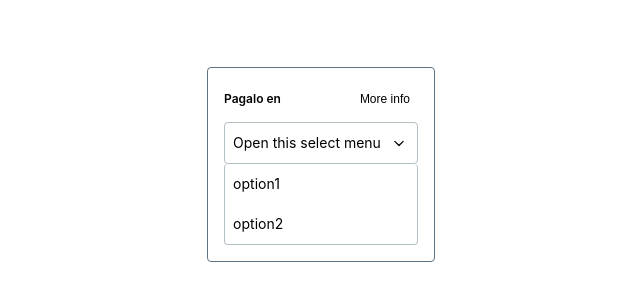
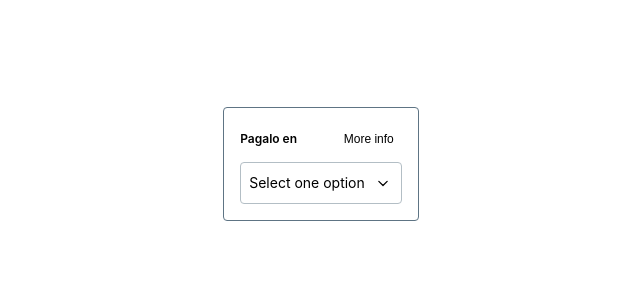
Before and after one commit to CristinaBulnes/sequra_frontend_challenge, a React (Create React App) app in the folder widget/: page / in a window 1280 px wide. Shown: the part 236-536 px from the top of the page, without its empty margins (319-959 px from the left). Built offline with nearby package versions, Linux system fonts and the light colour scheme.

Commit message:
feature: add dropdown functionality

```diff
--- a/widget/src/components/Select/Select.tsx
+++ b/widget/src/components/Select/Select.tsx
@@ -1,3 +1,4 @@
+import { useState } from "react";
 import "./Select.css";
 
 type SelectOption = {
@@ -12,6 +13,20 @@ type SelectProps = {
 };
 
 function Select({ options, name }: SelectProps) {
+  const [isOpen, setIsOpen] = useState(false);
+  const [selectedOption, setSelectedOption] = useState<SelectOption | null>(
+    null
+  );
+
+  const toggleDropdown = () => setIsOpen(!isOpen);
+
+  const onOptionClicked = (value: SelectOption) => {
+    setSelectedOption(value);
+    setIsOpen(false);
+  };
+
+  const selectDefaultOption = "Select one option";
+
   return (
     <div className="dropdown-container">
       <div
@@ -21,8 +36,11 @@ function Select({ options, name }: SelectProps) {
         aria-haspopup="listbox"
         aria-expanded="false"
         aria-controls="select-dropdown"
+        onClick={toggleDropdown}
       >
-        <span className="selected-value">Open this select menu</span>
+        <span className="selected-value">
+          {selectedOption?.label || selectDefaultOption}
+        </span>
         <span className="arrow-icon-container">
           <svg
             viewBox="0 0 24 24"
@@ -39,21 +57,24 @@ function Select({ options, name }: SelectProps) {
           </svg>
         </span>
       </div>
+      {isOpen && (
         <div className="dropdown-list-container">
           <ul className="dropdown-list" role="listbox">
             {options.map((option) => (
-            <li className="dropdown-list-item">
+              <li className="dropdown-list-item" key={option.id}>
                 <input
                   type="radio"
                   id={option.id}
                   value={option.value}
                   name={name}
+                  onClick={() => onOptionClicked(option)}
                 />
                 <label htmlFor={option.id}>{option.label}</label>
               </li>
             ))}
           </ul>
         </div>
+      )}
     </div>
   );
 }
```
Lines whose indentation alone changed are shown as unchanged.
